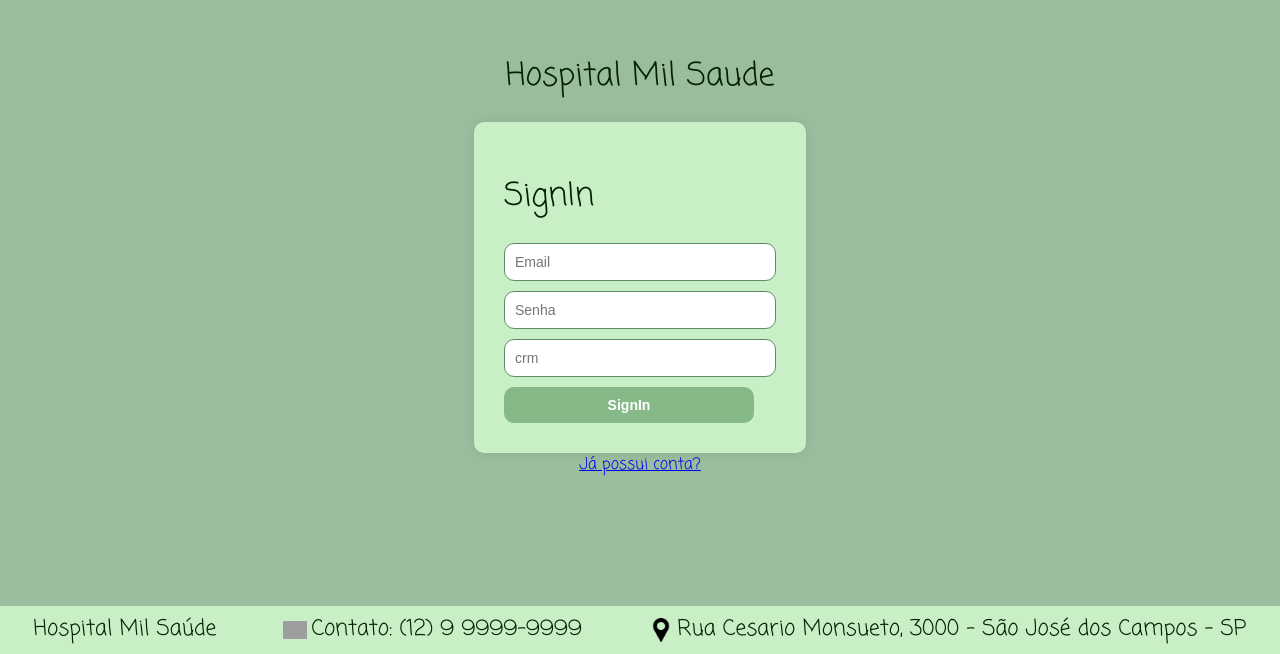
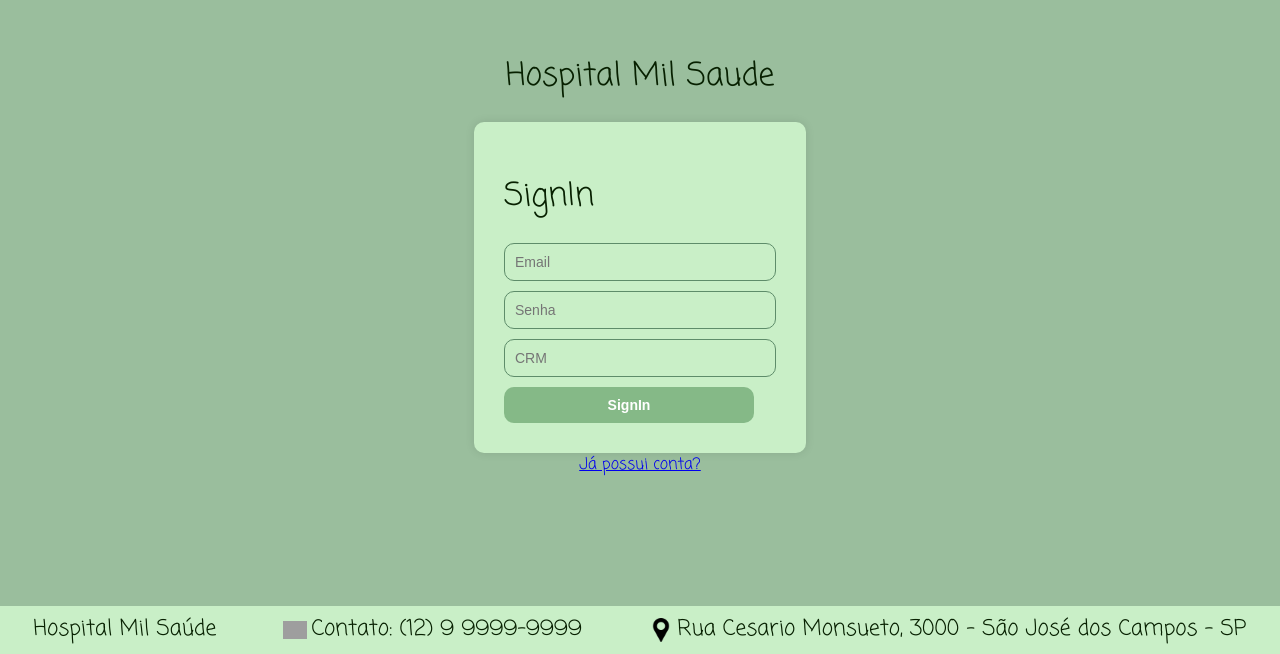
Before and after one commit to MariaClaraCoutoLorena/hospital-mil-saude, a React (Vite) app: page /signin in a window 1280 px wide. Shown: the part 146-800 px from the top of the page. Built offline with nearby package versions, Linux system fonts and the light colour scheme; no server answers; grey boxes are pictures that could not be loaded.

Commit message:
Verificação de CRM Válido

```diff
--- a/src/components/SignInForm.jsx
+++ b/src/components/SignInForm.jsx
@@ -13,6 +13,7 @@ function SignInForm(params) {
     const [userPassword, setUserPassword] = useState("");
     const [userCrm, setUserCrm] = useState("");
     const [adminUserValid, setAdminUserValid]  = useState(true);
+    const [crmValid, setCrmValid] = useState(true);
 
     const navigate = useNavigate();
 
@@ -49,7 +50,14 @@ function SignInForm(params) {
                 )}
                 <input placeholder="Email" onChange={(e) => setUserEmail(e.target.value)} className="campo-login"/>
                 <input placeholder="Senha" type="password" onChange={(e) => setUserPassword(e.target.value)} className="campo-login"/>
-                <input placeholder="crm" onChange={(e) => setUserCrm(e.target.value)} className="campo-login"/>
+                <input placeholder="CRM" onChange={(e) => setUserCrm(e.target.value)} className="campo-login" onBlur={(e) => !/[^0-9]/.test(e.target.value) && (e.target.value.length == 6 ) ? setCrmValid(true) : setCrmValid(false)}/>
+                {
+                    !crmValid &&(
+                        <div>
+                            <p>Crm inválido</p>
+                        </div>
+                    )
+                }
                 <input type="submit" value="SignIn" onClick={signIn} className="botao-login"></input>
         </>
     );
--- a/src/style/index.css
+++ b/src/style/index.css
@@ -294,6 +294,7 @@ body {
   padding: 10px;
   border-radius: 10px;
   border: 1px solid #5e8c6a;
+  background-color: #C9EFC7;
   color: #5e8c6a;
   width: 250px;
   outline: none;
```
